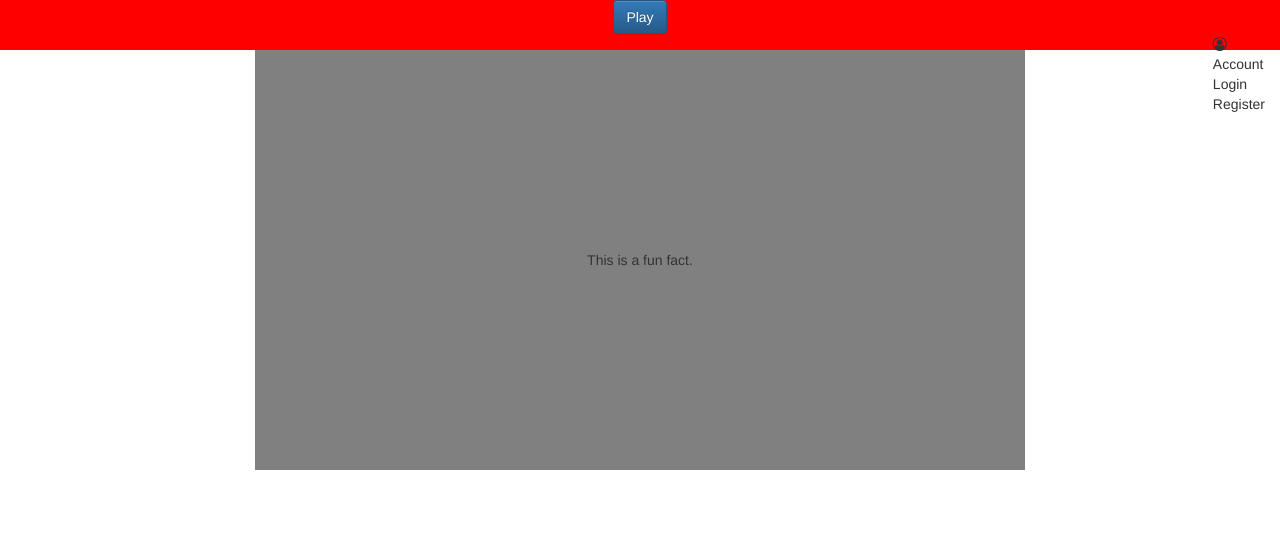
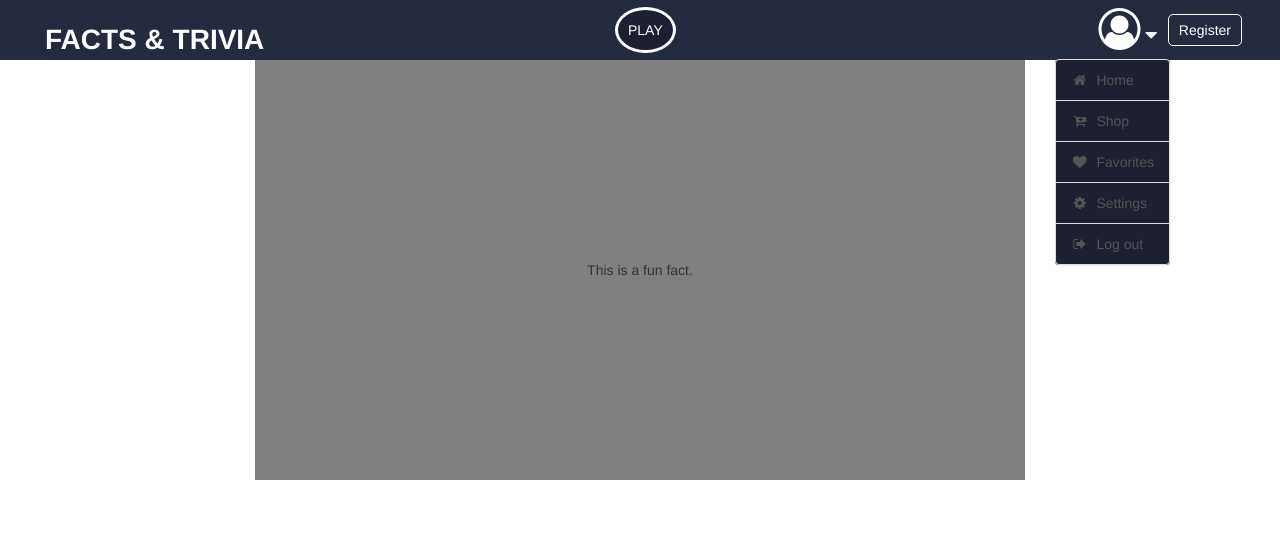
Before and after one commit to Codrin89/EneredMay, a PHP site: page /dashboard.html in a window 1280 px wide. Shown: the top 539 px of the page. Run offline with PHP 8.4, Linux system fonts and the light colour scheme.

Commit message:
something

```diff
--- a/application/assets/style.css
+++ b/application/assets/style.css
@@ -27,7 +27,3 @@
 	padding: 5px 10px;
 	opacity:0.8;
 }
-.coin {
-	background: url('https://cdn3.vectorstock.com/i/1000x1000/10/22/gold-coins-icon-from-game-vector-11631022.jpg') no-repeat;
-	background-position: center right;
-}
--- a/application/gameMode/gameMode.html
+++ b/application/gameMode/gameMode.html
@@ -7,6 +7,8 @@
 	<link rel="stylesheet" type="text/css" href="../assets/style.css">
 	<link rel="stylesheet" type="text/css" href="gameMode.css">
 	<link rel="stylesheet" type="text/css" href="https://cdnjs.cloudflare.com/ajax/libs/font-awesome/4.7.0/css/font-awesome.min.css">
+	<link rel="stylesheet" href="https://use.fontawesome.com/releases/v5.6.3/css/all.css" integrity="sha384-UHRtZLI+pbxtHCWp1t77Bi1L4ZtiqrqD80Kn4Z8NTSRyMA2Fd33n5dQ8lWUE00s/" crossorigin="anonymous">
+
 
 	<script type="text/javascript" src="https://cdnjs.cloudflare.com/ajax/libs/jquery/3.3.1/jquery.min.js"></script>
 </head>
@@ -25,7 +27,7 @@
 
 	</div>
 	<div class="col-xs-12">
-		<div class="col-xs-1 fiftyfifty text-center coin">50/50</div>
+		<div class="col-xs-1 fiftyfifty  coin">50/50 <span class="price">50<i class="fas fa-coins " style="color: yellow";></span></i></div>
 	</div>
 <script type="text/javascript" src="https://maxcdn.bootstrapcdn.com/bootstrap/3.3.7/js/bootstrap.min.js"></script>
 	<script type="text/javascript" src="gameMode.js"></script>
--- a/application/main/dashboard.css
+++ b/application/main/dashboard.css
@@ -15,7 +15,7 @@
 }
 
 .container-fluid{
-    height:50px;
+    height:60px;
 }
 
  .fa-user-circle-o{
@@ -33,5 +33,80 @@
 
 
 .navBarColor{
-	background-color: red;
+	background-color: #242b3f;
+	position: relative;
 }
+
+#startPlay{
+	border-radius: 50%;
+	padding: 10px;
+	border: 3px solid white;
+	margin-top: 7px;
+	outline: none;
+	background-color: #1c2030;
+	color: white;
+}
+
+.text-center{
+	width: 50px;
+	position: absolute;
+	left: calc(50% - 25px);
+}
+
+.logo{
+	width: 20%;
+	color: white;
+	font-weight: bold;
+	margin-top:20px;
+	font-size: 28px;
+	padding-left: 30px;
+	cursor: pointer;
+
+}
+
+.triggerExpand{
+	width: 30px;
+	margin-top: 8px;
+	position: absolute;
+	right:calc(13% - 15px);
+	cursor: pointer;
+
+}
+
+.Register{
+	margin-top: 14px;
+	background-color:#242b40;
+	border-radius: 5px;
+	color:white;
+	padding: 5px 10px;
+	border: 1px solid white;
+	outline: none;
+	margin-right: 23px;
+	cursor: pointer;
+
+
+}
+
+
+a, a:hover{
+	color: white;
+	text-decoration: none;
+}
+
+.fa-caret-down{
+	font-size: 20px !important;
+	padding-left: 5px;
+	position: absolute;
+	bottom: 5px;
+}
+
+.list-group{
+	position: absolute;
+	top: 59px;
+	right: 110px;
+	background-color: red !important;
+}
+
+.list-group-item{
+	background-color: #1c2030;
+}
--- a/application/main/dashboard.html
+++ b/application/main/dashboard.html
@@ -14,14 +14,17 @@
 <body>
 
 	<div class="container-fluid navBarColor">
-		<div class="logo pull-left"></div>
-		<div class="text-center"><button id="startPlay" class="btn btn-primary">Play</button></div>
+		<div class="logo pull-left">FACTS & TRIVIA</div>
+		<div class="text-center"><button id="startPlay" class="btn">PLAY</button></div>
 		<div class="account pull-right">
-			<div class="triggerExpand"><i class="fa fa-user-circle-o" aria-hidden="true"></i></div>
-			<div class="expandMenu visibleNone">
-				<div class="menu-button">Account</div>
-				<div class="menu-button">Login</div>
-				<div class="menu-button">Register</div>
+			<div class="triggerExpand"><i class="fa fa-user-circle-o fa-3x" style="color: white;" aria-hidden="true"><i class="fa fa-caret-down down" aria-hidden="true"></i></i></div>
+			<div id="register" class="Register" ><a href="register.html">Register</a></div>
+			<div class="expandMenu visibleNone list-group">
+				  <a class="list-group-item" href="#"><i class="fa fa-home fa-fw" aria-hidden="true"></i>&nbsp; Home</a>
+				  <a class="list-group-item" href="#"><i class="fa fa-cart-plus fa-fw" aria-hidden="true"></i>&nbsp; Shop</a>
+				  <a class="list-group-item" href="#"><i class="fa fa-heart fa-fw" aria-hidden="true"></i>&nbsp; Favorites</a>
+				  <a class="list-group-item" href="#"><i class="fa fa-cog fa-fw" aria-hidden="true"></i>&nbsp; Settings</a>
+				  <a class="list-group-item" href="#"><i class="fa fa-sign-out fa-fw" aria-hidden="true"></i>&nbsp; Log out</a>
 			</div>
 		</div>
 	</div>
--- a/application/main/dashboard.js
+++ b/application/main/dashboard.js
@@ -22,6 +22,10 @@ $('.triggerExpand').on('click', function() {
 });
 $('#startPlay').on('click', function() {
 	window.location.href = window.location.href.split('application')[0] + 'application/gameMode/gameMode.html';
+});
+
+$('#register').on('click', function() {
+	window.location.href = window.location.href.split('application')[0] + 'application/register/register.html';
 });
 
 function renderFileData(data) {
--- a/application/register/register.css
+++ b/application/register/register.css
@@ -4,7 +4,7 @@
 }
 
 .main-image{
-	background-image: url("https://i.pinimg.com/originals/48/8a/6b/488a6bd89843be2c1bfbedd14bbf1f0a.jpg");
+	background-color: #242b40;
 	width: 100%;
 	height: 788px;
 	background-size:cover;
@@ -18,7 +18,7 @@
 	width: 400px;
 	height:400px;
 	position: absolute;
-	top: 170px;
+	top: 140px;
 	left: calc(50% - 200px);
 	background-color: white;
 	border-radius: 10px;
```
Also changed, not shown: application/gameMode/gameMode.css (+15 -2 lines), application/login/index.html (deleted, +0 -34 lines), application/login/index.css (deleted), application/login/index.js (deleted).
